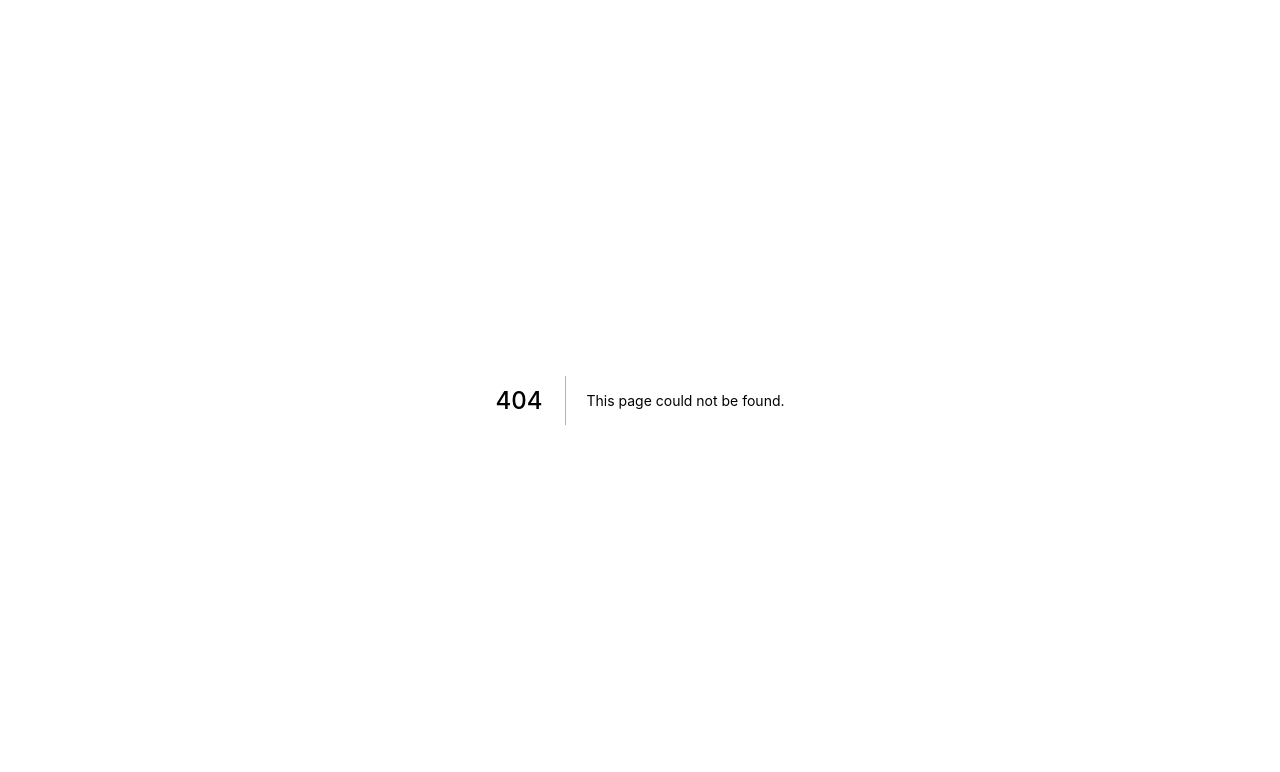
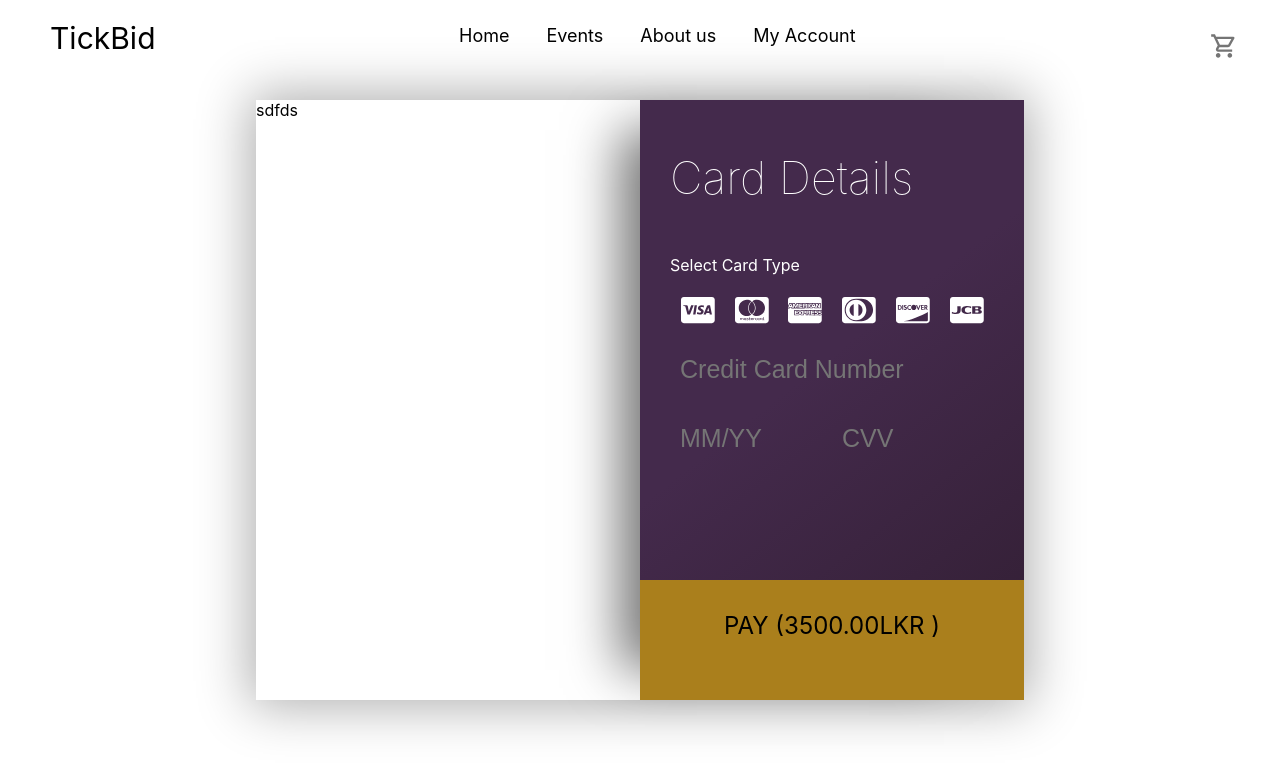
Before and after one commit to samitha093/Software-project, a Next.js app in the folder client/: page /buyer/checkout in a window 1280 px wide. Before the commit this address had no page. Shown: the top 772 px of the page. Built offline with nearby package versions, Linux system fonts and the light colour scheme; a web font is replaced by a local one.

Commit message:
created checkout

```diff
--- a/client/components/Navbar.tsx
+++ b/client/components/Navbar.tsx
@@ -6,6 +6,7 @@ import AddShoppingCartIcon from '@mui/icons-material/AddShoppingCart';
 import IconButton from '@mui/material/IconButton';
 import { getuser } from '../session/Session';
 import CloseIcon from '@mui/icons-material/Close';
+import { textAlign } from '@mui/system';
 interface NavbarProps {
 
 }
@@ -30,8 +31,9 @@ const Navbar: React.FC<NavbarProps> = ({}) => {
        if (process.browser) {
          const container = document.getElementById("minicart");
        if (container !== null) {
-      //     container.classList.add("right-panel-active");
-      container.style.width ='0px';
+      //container.classList.add("right-panel-active");
+      //container.style.width ='0px';
+      container.style.right='-400px';
        }
        }
     };
@@ -40,7 +42,7 @@ const Navbar: React.FC<NavbarProps> = ({}) => {
          const container = document.getElementById("minicart");
        if (container !== null) {
       //     container.classList.add("right-panel-active");
-      container.style.width ='400px';
+      container.style.right ='0px';
        }
        }
     };
@@ -78,6 +80,24 @@ const Navbar: React.FC<NavbarProps> = ({}) => {
             </div>
             <div className='cart-drower' id='minicart'>
                 <CloseIcon fontSize='large' className='cart-close'  onClick={closeminicart}/>
+                <div className='cart-drower-content'>
+                  <div className='cart-drower-content-list'>
+                    <div className='cart-drower-content-list-items'>
+                      jdskhfkjhdsfkhdsk
+                    </div>
+                  </div>
+                  <div className='cart-drower-content-btn'>
+                    <div className='cart-drower-content-btn-flex'>
+                    <div className='text-left'>Total </div><div className='text-right' >50007.00 LKR</div>
+                    </div>
+                    <div className='gotocheckout'>
+                    <Link href ="/buyer/checkout">
+                      <div className='gotocheckout-btn'>Go to checkout</div>
+                    </Link>
+                    </div>
+                  </div>
+
+                </div>
             </div>
           </div>
 
--- a/client/components/styles.css
+++ b/client/components/styles.css
@@ -194,15 +194,70 @@
     background-color: white;
     position: fixed;
     top: 0;
-    right: 0;
+    right: -400px;
     z-index: 101;
     height: 100vh;
-    width: 0px;
+    width: 400px;
     transition: 0.5s;
+
 }
 .cart-close{
     cursor: pointer;
     margin: 10px;
     color: #752E9E;
 }
+.cart-drower-content{
+
+}
+.cart-drower-content-list{
+    height: calc(100vh - 300px);
+    margin: 10px;
+    padding: 5px;
+    overflow: auto;
+}
+.cart-drower-content-btn{
+    padding-top: 30px;
+    bottom: 0;
+    width: 400px;
+    position: fixed;
+    font-size: 30px;
+    padding: 10px;
+    background-color: #58038a3b;
+    height:200px;
+    z-index: 10;
+}
+.cart-drower-content-btn-flex{
+    display: flex;
+}
+.text-left{
+    width: 40%;
+    color: #533964;
+}
+.text-right{
+    width: 60%;
+    text-align: right;
+    color: #533964;
+}
+.cart-drower-content-list-items{
+    height: 1000px;
+}
+.cart-drower-content-list::-webkit-scrollbar {
+    background-color: #b9b9b9;
+    border-radius: 20px;
+    border: 6px solid transparent;
+    background-clip: content-box;
+  }
+  .gotocheckout{
+      margin: 30px;
+  }
+  .gotocheckout-btn{
+      font-size: 25px;
+      font-weight: 100;
+      cursor: pointer;
+      text-align: center;
+      color: white;
+      padding: 10px 20px;
+      border-radius: 20px;
+      background-color: #583074;
+  }
 /*end - mini cart*/
--- a/client/package.json
+++ b/client/package.json
@@ -15,6 +15,11 @@
     "@date-io/moment": "^2.11.0",
     "@emotion/react": "^11.4.1",
     "@emotion/styled": "^11.3.0",
+    "@fortawesome/fontawesome-svg-core": "^1.2.36",
+    "@fortawesome/free-brands-svg-icons": "^5.15.4",
+    "@fortawesome/free-regular-svg-icons": "^5.15.4",
+    "@fortawesome/free-solid-svg-icons": "^5.15.4",
+    "@fortawesome/react-fontawesome": "^0.1.16",
     "@material-ui/core": "^5.0.0-beta.5",
     "@material-ui/lab": "^5.0.0-alpha.44",
     "@mdi/font": "^6.2.95",
--- a/client/pages/_app.tsx
+++ b/client/pages/_app.tsx
@@ -3,6 +3,7 @@ import '../components/styles.css'
 import '../pages/styles.css'
 import '../components/buyer/styles.css'
 import '../pages/buyer/styles.css'
+//import '../pages/buyer/style.scss'
 import '../components/manager/styles.css'
 import '../pages/manager/styles.css'
 import '../components/user/styles.css'
--- /dev/null
+++ b/client/pages/buyer/checkout.tsx
@@ -0,0 +1,50 @@
+import React from 'react'
+import type { NextPage } from 'next'
+import Navbar from '../../components/Navbar'
+import TextField from '@mui/material/TextField';
+import { library } from '@fortawesome/fontawesome-svg-core';
+import { FontAwesomeIcon } from "@fortawesome/react-fontawesome";
+import { faCcVisa, faCcMastercard, faCcAmex, faCcDinersClub, faCcDiscover, faCcJcb} from "@fortawesome/free-brands-svg-icons";
+
+const checkout: NextPage = () => {
+        return (
+            <div className='checkout-bg'>
+                <Navbar/>
+                <div className='checkout-container'>
+                   <div className='checkout-container-left'>
+                        <div className='checkout-container-left-drower'>
+                            sdfds
+                        </div>
+                   </div>
+                   <div className='checkout-container-right'>
+                       <div className='checkout-container-right-card'>
+                            <div className='checkout-container-right-card-h2'>Card Details</div>
+                            <div>
+                                Select Card Type
+                                <div className='font-icon-bar'>
+                                    <FontAwesomeIcon style={{cursor:'pointer'}} icon={faCcVisa} className='font-icon'/>
+                                    <FontAwesomeIcon style={{cursor:'pointer'}} icon={faCcMastercard} className='font-icon'/>
+                                    <FontAwesomeIcon style={{cursor:'pointer'}} icon={faCcAmex} className='font-icon'/>
+                                    <FontAwesomeIcon style={{cursor:'pointer'}} icon={faCcDinersClub} className='font-icon'/>
+                                    <FontAwesomeIcon style={{cursor:'pointer'}} icon={faCcDiscover} className='font-icon'/>
+                                    <FontAwesomeIcon style={{cursor:'pointer'}} icon={faCcJcb} className='font-icon'/>
+                                </div>
+                            </div>
+                            <div className='creit-card-b'>
+                            <input type="input" className='form__field' placeholder="Credit Card Number" id='form__field' required />
+                            </div>
+                            <div style={{display:'flex'}}>
+                            <input type="input" className='form__field-2' placeholder="MM/YY" id='form__field' required />
+                            <input type="input" className='form__field-2' placeholder="CVV" id='form__field' required />
+                            </div>
+                       </div>
+                        <div className='Pay-Now-btn'>
+                            PAY (3500.00LKR )
+                        </div>
+                   </div>
+                </div>
+            </div>
+        );
+}
+
+export default checkout;
--- a/client/pages/buyer/styles.css
+++ b/client/pages/buyer/styles.css
@@ -133,3 +133,99 @@ hr{
     background-color: #752E9E;
 }
 /*end- Cart pg*/
+/*start- Checkout pg*/
+.checkout-bg{
+    width: 100%;
+    height: 100vh;
+    position: relative;
+}
+.checkout-container{
+    display: flex;
+    margin: 0 20%;
+    position: relative;
+    top: 50%;
+    -webkit-transform: translateY(-50%);
+    -ms-transform: translateY(-50%);
+    transform: translateY(-50%);
+    height: 600px;
+    -webkit-box-shadow: 0px 0px 50px 6px rgba(0,0,0,0.32);
+    box-shadow: 0px 0px 50px 6px rgba(0,0,0,0.32);
+}
+.checkout-container-left{
+    width:50%;
+    overflow: auto;
+}
+.checkout-container-right{
+    width: 50%;
+    background: rgb(68,42,76);
+    background: linear-gradient(142deg, rgba(68,42,76,1) 45%, rgba(49,30,50,1) 100%);
+    -webkit-box-shadow: -50px 0px 50px -30px rgba(0,0,0,0.55);
+    box-shadow: -50px 0px 50px -30px rgba(0,0,0,0.55);
+    overflow: hidden;
+
+}
+.Pay-Now-btn{
+padding: 8%;
+font-size: 24px;
+text-align: center;
+position: relative;
+bottom: 0;
+ background-color: #aa7f1c;
+ width: 100%;
+ height:20%;
+}
+.checkout-container-right-card{
+    padding: 30px;
+    height: 80%;
+    color:white;
+}
+.checkout-container-right-card-h2{
+    font-weight: 100;
+    font-size: 45px;
+    margin-bottom: 50px;
+    margin-top: 20px;
+}
+.font-icon{
+    font-size: 30px;
+    margin: 0 10px;
+}
+.font-icon-bar{
+ padding-top: 20px;
+ text-align: center;
+}
+.creit-card-b{
+    color: white;
+    width: 100%;
+    padding: 20px 0px;
+}
+.form__field{
+    padding: 10px;
+    font-size: 25px;
+    width: 100%;
+    border: 0;
+    background: transparent;
+    color: white;
+    outline: 0;
+}
+.form__field-2{
+    padding: 10px;
+    font-size: 25px;
+    width: 50%;
+    border: 0;
+    background: transparent;
+    color: white;
+    outline: 0;
+}
+.form__field:focuse{
+    border: 0;
+}
+.checkout-container-left-drower{
+    height: 100px;
+}
+.checkout-container-left::-webkit-scrollbar {
+    background-color: transparent;
+    border-radius: 20px;
+    border: 6px solid transparent;
+    background-clip: content-box;
+  }
+/*End- Checkout pg*/
```
Also changed, not shown: 1 other file (tests, documents, lock files or other folders).
